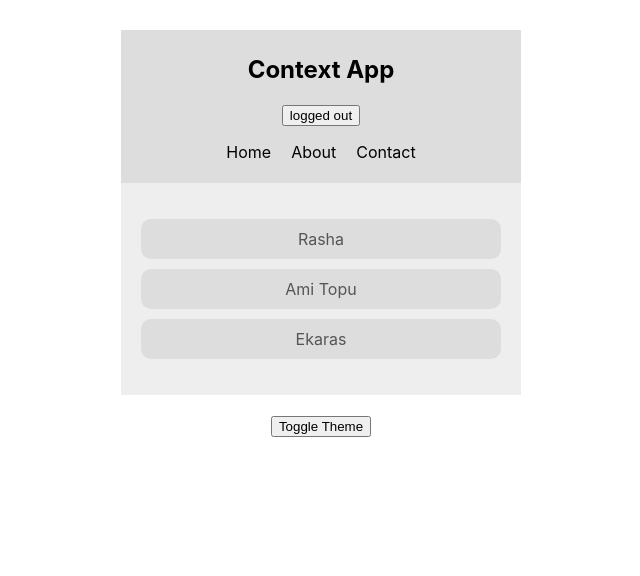
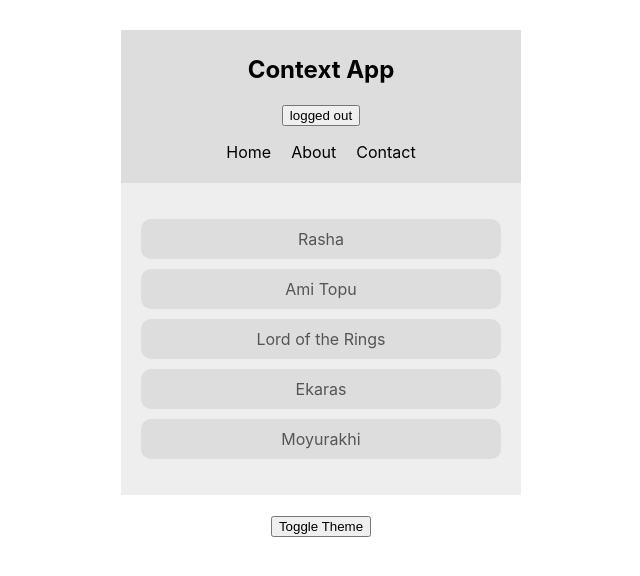
Before and after one commit to sadiaRia/contextApp, a React (Create React App) app: page / in a window 1280 px wide. Shown: the top 576 px of the page, without its empty margins (319-959 px from the left). Built offline with nearby package versions, Linux system fonts and the light colour scheme.

Commit message:
add functional context with hooks

```diff
--- a/src/App.js
+++ b/src/App.js
@@ -4,6 +4,7 @@
 import ToggleTheme from './components/ToggleTheme';
 import ThemeContextProvider from './contexts/ThemeContext';
 import AuthContextProvider from './contexts/AuthContext';
+import BookContextProvider from './contexts/BookContext';
 
 function App() {
   return (
@@ -11,7 +12,9 @@
       <ThemeContextProvider>
         <AuthContextProvider>
           <Navbar />
-          <BookList />
+          <BookContextProvider>
+            <BookList/>
+          </BookContextProvider>
           <ToggleTheme />
         </AuthContextProvider>
       </ThemeContextProvider>
--- a/src/components/BookList.jsx
+++ b/src/components/BookList.jsx
@@ -1,6 +1,6 @@
-import React, { Component,useContext } from 'react';
+import React, { Component, useContext } from 'react';
 import { ThemeContext } from '../contexts/ThemeContext';
-
+import { BookContext } from '../contexts/BookContext';
 // class BookList extends Component {
 //   static contextType = ThemeContext;
 //   render() {
@@ -15,23 +15,28 @@
 //         </ul>
 //       </div>
 
-//     );
+//     );aƒ
 //   }
 // }
 
 const BookList = () => {
   const { isLightTheme, light, dark } = useContext(ThemeContext);
+  const { books } = useContext(BookContext);
+  console.log(books);
   const theme = isLightTheme ? light : dark;
   return (
-    <div className='book-list' style={{color:theme.syntax,background:theme.bg}}>
-    <ul>
-      <li style={{background:theme.ui}}>Rasha</li>
-      <li style={{background:theme.ui}}>Ami Topu</li>
-      <li style={{background:theme.ui}}>Ekaras</li>
-    </ul>
-  </div>
+    <div className='book-list' style={{ color: theme.syntax, background: theme.bg }}>
+      <ul>
+        {books.map(book =>
+          <li key={book.id} style={{ background: theme.ui }}> {book.title}</li>
+        )}
+        {/* <li style={{ background: theme.ui }}>Rasha</li>
+        <li style={{ background: theme.ui }}>Ami Topu</li>
+        <li style={{ background: theme.ui }}>Ekaras</li> */}
+      </ul>
+    </div>
 
-   );
+  );
 }
 
 export default BookList;
--- /dev/null
+++ b/src/contexts/BookContext.jsx
@@ -0,0 +1,20 @@
+import React, { useState, createContext } from 'react'
+
+export const BookContext = createContext();
+
+const BookContextProvider = (props) => {
+  const [books, setBook] = useState([
+    { title: 'Rasha', id: 1 },
+    { title: 'Ami Topu', id: 2 },
+    { title: 'Lord of the Rings', id: 3 },
+    { title: 'Ekaras', id: 4 },
+    { title: 'Moyurakhi', id: 5 },
+  ]);
+  return (
+    <BookContext.Provider value={{ books }}>
+      {props.children}
+    </BookContext.Provider>
+  );
+}
+
+export default BookContextProvider;
```
